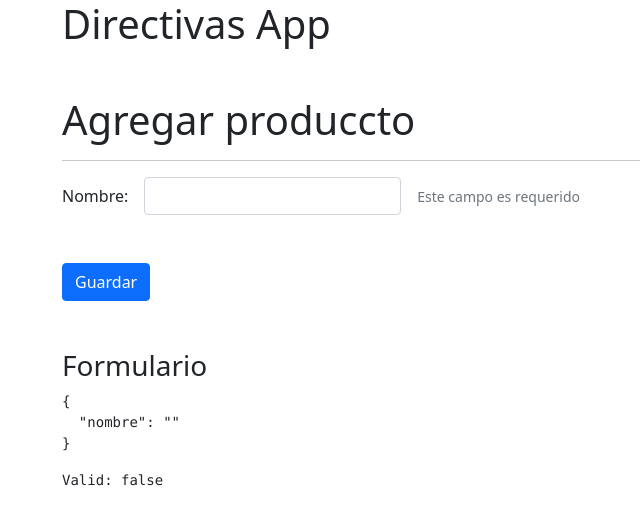
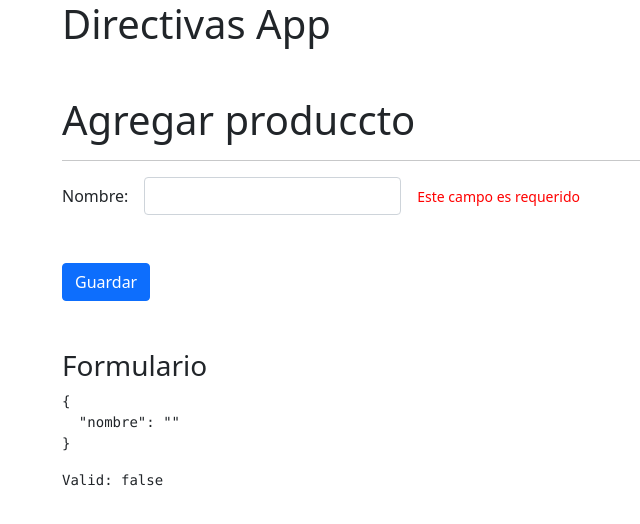
Before and after one commit to AlexanderMartinez25/directivasApp, an Angular app: page /productos/agregar in a window 1280 px wide. Shown: the top 524 px of the page, without its empty margins (20-660 px from the left). Built offline with nearby package versions, Linux system fonts and the light colour scheme.

Commit message:
Directiva Input - Cambiar el color del host

```diff
--- a/src/app/productos/pages/agregar/agregar.component.html
+++ b/src/app/productos/pages/agregar/agregar.component.html
@@ -12,7 +12,7 @@
         </div>
 
         <div class="col-auto">
-            <span class="form-text" error-msg *ngIf="tieneError('nombre')">
+            <span class="form-text" error-msg color="red" *ngIf="tieneError('nombre')">
                 Este campo es requerido
             </span>
         </div>
--- a/src/app/shared/directives/err-msg.directive.ts
+++ b/src/app/shared/directives/err-msg.directive.ts
@@ -1,16 +1,22 @@
-import { Directive, OnInit } from '@angular/core';
+import { Directive, ElementRef, Input, OnInit } from '@angular/core';
 
 @Directive({
   selector: '[error-msg]'
 })
 export class ErrMsgDirective implements OnInit {
 
-  constructor() {
-    console.log('constructor directive');
+  htmlElement: ElementRef<HTMLElement>;
+  @Input() color: string = 'red'
 
-  }
-  ngOnInit(): void {
-    console.log('ngOnini directiva');
+  constructor(private el: ElementRef<HTMLElement>) {
+    this.htmlElement = el;
   }
 
+  ngOnInit(): void {
+    this.setColor();
+  }
+
+  setColor(): void {
+    this.htmlElement.nativeElement.style.color = this.color
+  }
 }
```
